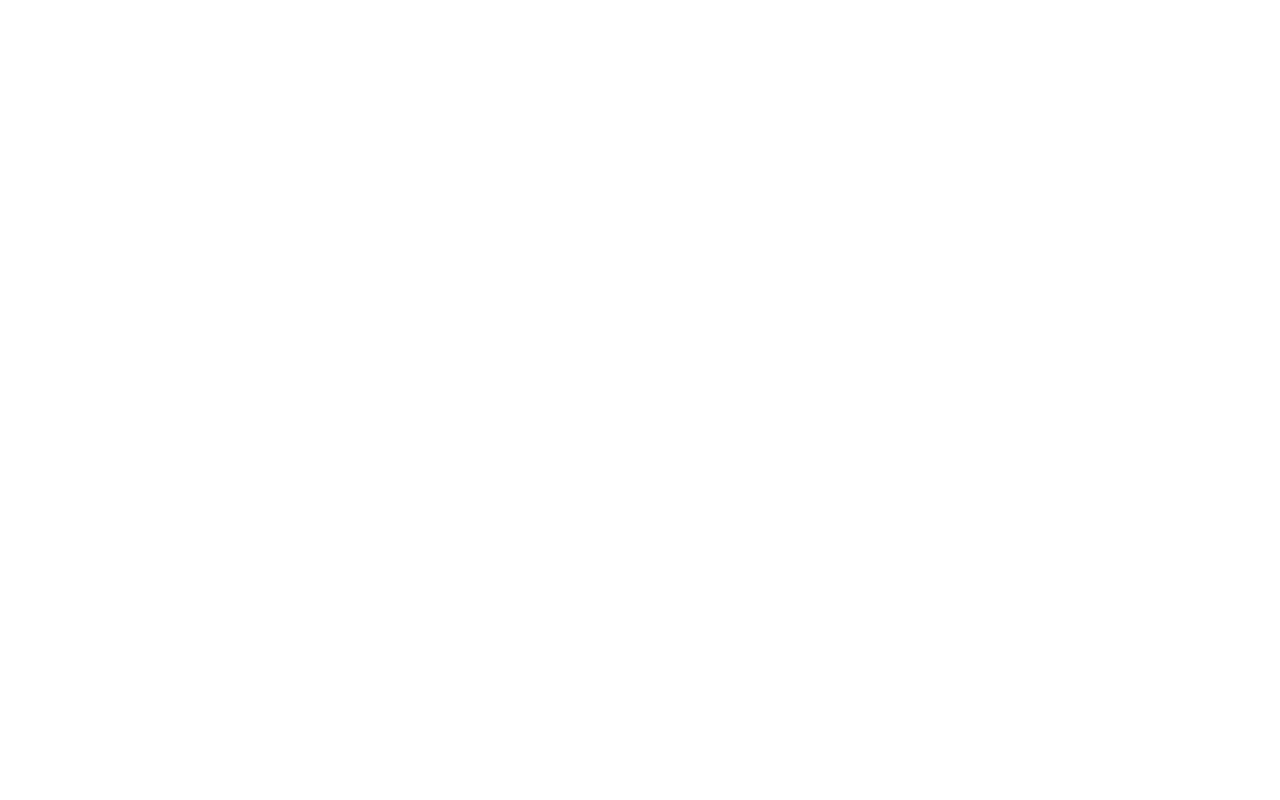
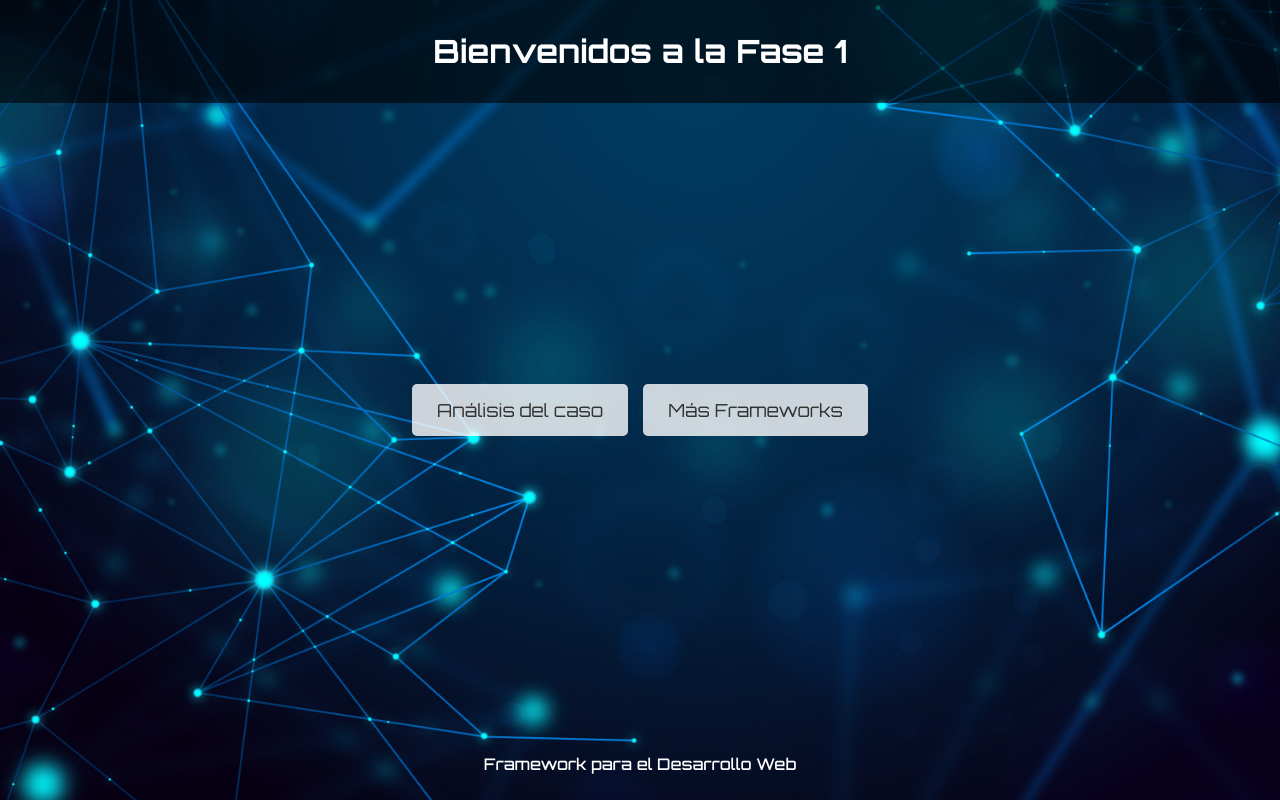
Before and after one commit to Lissacha15/fase1, a plain HTML site: page index.html in a window 1280 px wide. Drawn offline with Linux system fonts and the light colour scheme.

Commit message:
Anexo fondo e index

```diff
--- a/index.html
+++ b/index.html
@@ -1 +1,27 @@
-<html></html>
+<html><!DOCTYPE html>
+<html lang="es">
+<head>
+    <meta charset="UTF-8">
+    <meta name="viewport" content="width=device-width, initial-scale=1.0">
+    <title>Fase1</title>
+
+    <link rel="preconnect" href="https://fonts.googleapis.com">
+    <link rel="preconnect" href="https://fonts.gstatic.com" crossorigin>
+    <link href="https://fonts.googleapis.com/css2?family=Orbitron:wght@400..900&display=swap" rel="stylesheet">
+
+    <link rel="stylesheet" href="styles.css">
+</head>
+<body class="index">
+    <header>
+        <h1>Bienvenidos a la Fase 1</h1>
+    </header>
+
+    <section class="contenedor">
+        <a href="./src/analisis.html"><button> Análisis del caso</button></a>
+        <a href="./src/frameworks.html"><button> Más Frameworks</button></a>
+    </section>
+
+        <p class="parrafo-final">Framework para el Desarrollo Web</p>
+
+</body>
+</html></html>
--- a/styles.css
+++ b/styles.css
@@ -0,0 +1,63 @@
+/* Asegura que toda la página ocupe el 100% del alto de la ventana */
+body.index {
+    background-image: url("fondo.jpg"); /* Imagen de fondo */
+    background-size: cover;
+    background-position: center;
+    background-repeat: no-repeat;
+    background-attachment: fixed;
+    color: white;
+    display: flex;
+    flex-direction: column;
+    justify-content: center; /* Centra verticalmente */
+    align-items: center; /* Centra horizontalmente */
+    height: 100vh; /* Ocupa toda la pantalla */
+    overflow: hidden; /* Evita el scroll */
+    text-align: center;
+    margin: 0;
+    font-family: 'orbitron' ; /* Cambia aquí el tipo de letra */
+    font-weight: 500; /* Hace el texto más grueso */
+}
+
+/* Estiliza el encabezado para que no ocupe mucho espacio */
+header {
+    background-color: rgba(0, 0, 0, 0.6);
+    padding: 10px;
+    width: 100%;
+    position: absolute;
+    top: 0;
+}
+
+/* Estiliza los botones para que queden centrados */
+.contenedor {
+    display: flex;
+    flex-direction: row; /* Organiza los botones en columna */
+    align-items: center;
+    gap: 15px; /* Espacio entre botones */
+    margin-top: 20px;
+}
+
+/* Estilos de los botones */
+button {
+    background-color: rgba(255, 255, 255, 0.8);
+    color: #333;
+    border: none;
+    padding: 15px 25px;
+    font-size: 18px;
+    cursor: pointer;
+    border-radius: 5px;
+    font-family: 'orbitron';
+}
+
+button:hover {
+    background-color: rgba(255, 255, 255, 1);
+}
+
+/* Estilos del párrafo */
+.parrafo-final {
+    position: absolute;
+    bottom: 10px; /* Ajusta la distancia desde abajo */
+    width: 100%; /* Para que ocupe todo el ancho */
+    text-align: center;
+    font-size: 16px;
+    color: white;
+}
```
Also changed, not shown: fondo.jpg (added).
